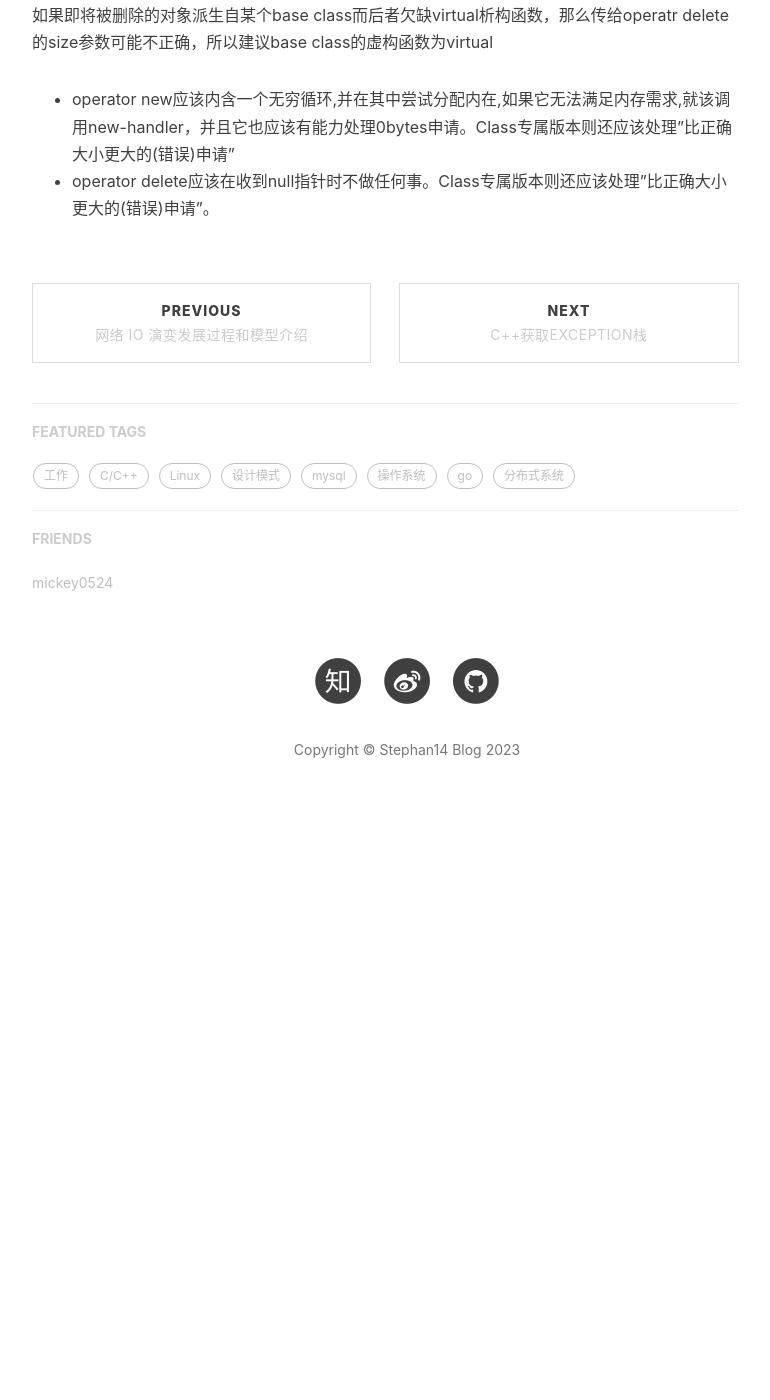
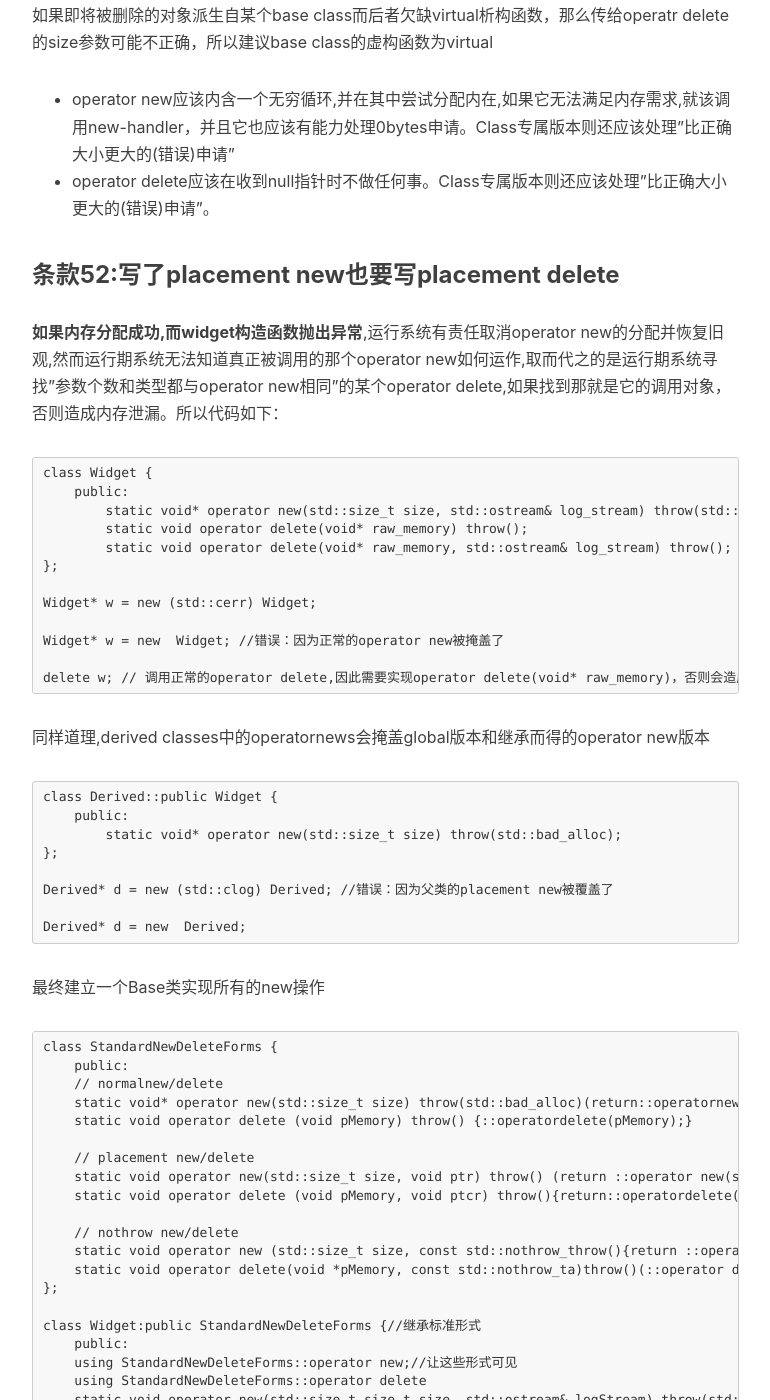
Before and after one commit to Stephan14/Stephan14.github.io, a Jekyll site: the page built from _posts/2022-12-10-effective-c++-reading-note.markdown, in a window 1280 px wide and 1400 px high, scrolled down 11066 px. Shown: the whole window, without its empty margins (233-1003 px from the left). Built offline with Jekyll 4.4.1, drawn with Linux system fonts in a browser that asks for light colours; nearby versions of some CDN libraries; comment, search, counter and statistics services are not loaded; before the commit the page ends 11920 px from its top, so only the background shows below that; some of the changed text lies outside the part shown.

Commit message:
写了placement new也要写placement delete

````diff
--- a/_posts/2022-12-10-effective-c++-reading-note.markdown
+++ b/_posts/2022-12-10-effective-c++-reading-note.markdown
@@ -355,3 +355,64 @@ Derived* p = new Derived; //这里调用的是Base的operator new
 
 - operator new应该内含一个无穷循环,并在其中尝试分配内在,如果它无法满足内存需求,就该调用new-handler，并且它也应该有能力处理0bytes申请。Class专属版本则还应该处理"比正确大小更大的(错误)申请"
 - operator delete应该在收到null指针时不做任何事。Class专属版本则还应该处理"比正确大小更大的(错误)申请"。
+
+
+### 条款52:写了placement new也要写placement delete
+
+**如果内存分配成功,而widget构造函数抛出异常**,运行系统有责任取消operator new的分配并恢复旧观,然而运行期系统无法知道真正被调用的那个operator new如何运作,取而代之的是运行期系统寻找"参数个数和类型都与operator new相同"的某个operator delete,如果找到那就是它的调用对象，否则造成内存泄漏。所以代码如下：
+
+```
+class Widget {
+    public:
+        static void* operator new(std::size_t size, std::ostream& log_stream) throw(std:::bad_alloc);
+        static void operator delete(void* raw_memory) throw();
+        static void operator delete(void* raw_memory, std::ostream& log_stream) throw();
+};
+
+Widget* w = new (std::cerr) Widget;
+
+Widget* w = new  Widget; //错误：因为正常的operator new被掩盖了
+
+delete w; // 调用正常的operator delete,因此需要实现operator delete(void* raw_memory)，否则会造成内存泄漏
+```
+同样道理,derived classes中的operatornews会掩盖global版本和继承而得的operator new版本
+```
+class Derived::public Widget {
+    public:
+        static void* operator new(std::size_t size) throw(std::bad_alloc);
+};
+
+Derived* d = new (std::clog) Derived; //错误：因为父类的placement new被覆盖了
+
+Derived* d = new  Derived;
+```
+
+最终建立一个Base类实现所有的new操作
+
+```
+class StandardNewDeleteForms {
+    public:
+    // normalnew/delete
+    static void* operator new(std::size_t size) throw(std::bad_alloc)(return::operatornew(size);}
+    static void operator delete (void pMemory) throw() {::operatordelete(pMemory);}
+
+    // placement new/delete
+    static void operator new(std::size_t size, void ptr) throw() (return ::operator new(size,ptr);}
+    static void operator delete (void pMemory, void ptcr) throw(){return::operatordelete(pMemory,ptr); ptr);}
+
+    // nothrow new/delete
+    static void operator new (std::size_t size, const std::nothrow_throw(){return ::operator new(size,nt);}
+    static void operator delete(void *pMemory, const std::nothrow_ta)throw()(::operator delete(pMemory);
+};
+
+class Widget:public StandardNewDeleteForms {//继承标准形式
+    public:
+    using StandardNewDeleteForms::operator new;//让这些形式可见
+    using StandardNewDeleteForms::operator delete
+    static void operator new(std::size t size t size, std::ostream& logStream) throw(std::bad_alloc);//添加一个自定的 placement new
+
+    static void operator delete(void·pMemory,std::ostream& logStream)
+    throw();  //添加一个对应的placement delete
+};
+
+```
````
